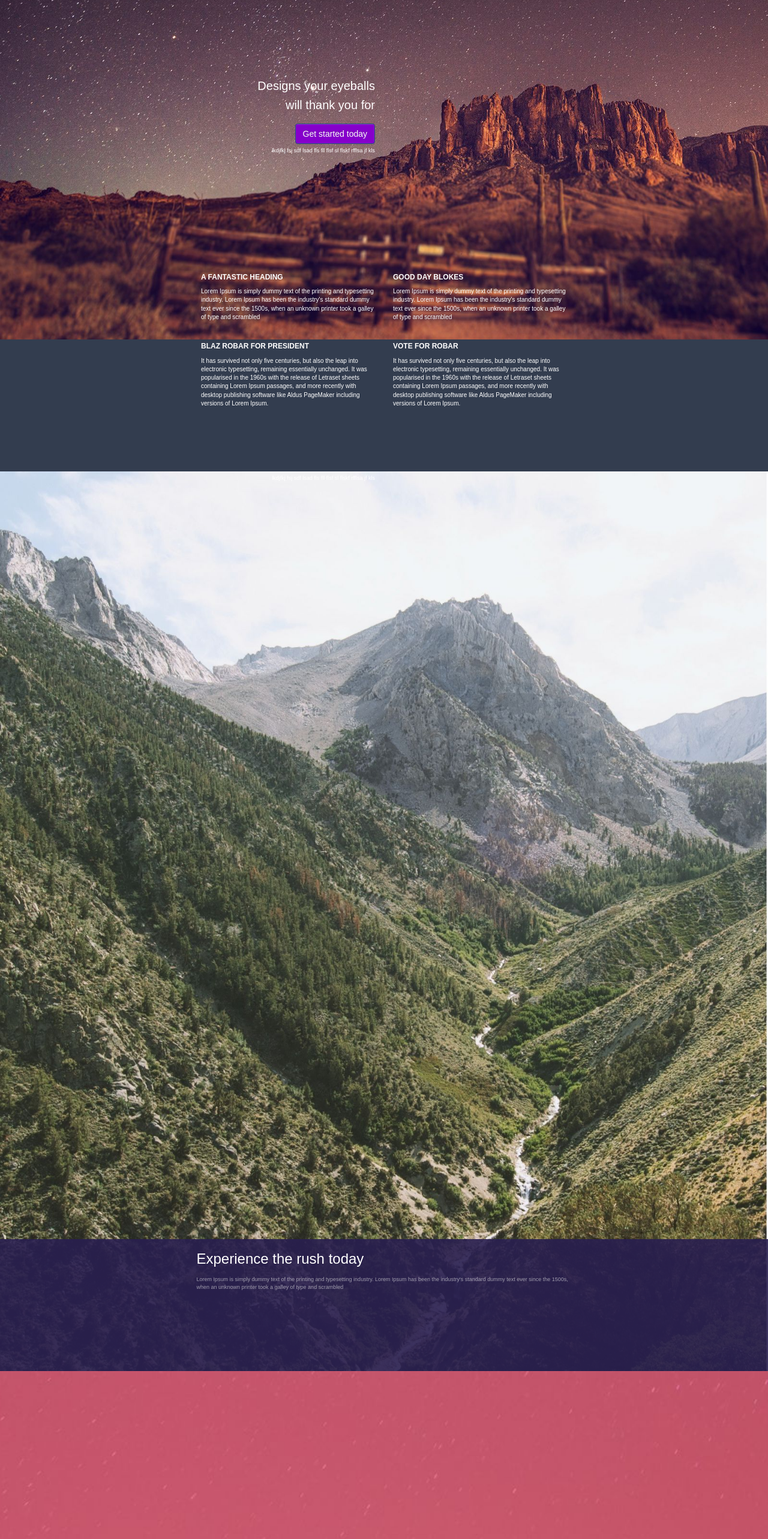
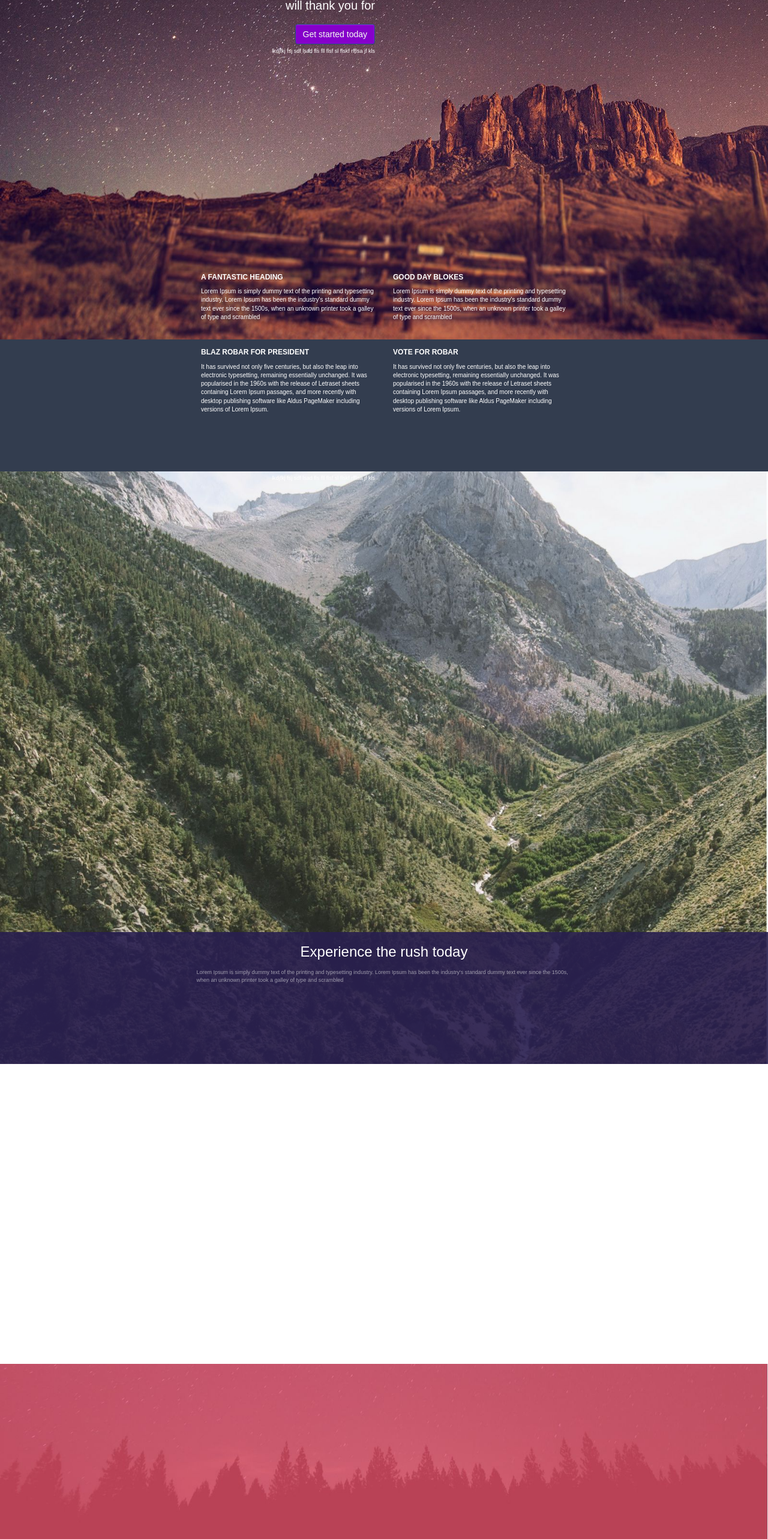
Before and after one commit to rafalmiler77/pex-landingPage, a React (Create React App) app: page / in a window 1280 px wide. Shown: the part 234-2800 px from the top of the page at 60% size. Built offline with nearby package versions, Linux system fonts and the light colour scheme.

Commit message:
changes in css

```diff
--- a/src/App.css
+++ b/src/App.css
@@ -9,7 +9,7 @@
   clear: both;
 }
 .show-grid h2:first-child {
-  margin-top: 60%;
+  margin-top: 200px;
   margin-bottom: 0;
 }
 .show-grid h2:nth-child(2) {
@@ -41,16 +41,21 @@
   margin-top: -120px;
 }
 .stayLowText {
-  margin-top: 35px;
+  margin-top: 45px;
 }
-.rectAfterLayer2 {
+.rectInLayer2 {
   background-color: rgba(41, 31, 79, 0.9);
   height: 220px;
-  margin-top: 100%;
+  margin-top: 60%;
 }
-.rectAfterLayer2 h3{
-  color: white
+.rectInLayer2 h3{
+  color: white;
+  text-align: center;
 }
-.rectAfterLayer2 p{
+.rectInLayer2 p{
   color: rgba(237, 237, 237, 0.6)
 }
+.whiteLayer {
+  height: 500px;
+
+}
--- a/src/App.js
+++ b/src/App.js
@@ -60,7 +60,7 @@ class App extends Component {
 
             <p>lkdjfkj fsj sdf lsad fls fll flsf sl flskf rfflsa jf kls</p>
           </Col>
-          <Row className="rectAfterLayer2">
+          <Row className="rectInLayer2">
             <Col xs={6} xsOffset={3}>
               <h3>Experience the rush today</h3>
               <p>Lorem Ipsum is simply dummy text of the printing and typesetting industry. Lorem Ipsum has been the
@@ -69,11 +69,13 @@ class App extends Component {
             </Col>
           </Row>
         </Row>
+        <Row className="whiteLayer">
 
+        </Row>
         <Row className="show-grid" style={{
           background: 'url("' + process.env.PUBLIC_URL + '/images/layer3.jpeg") no-repeat center center',
           backgroundSize: 'cover',
-          minHeight: '800px'
+          minHeight: '300px'
         }}>
         </Row>
       </Grid>
```
